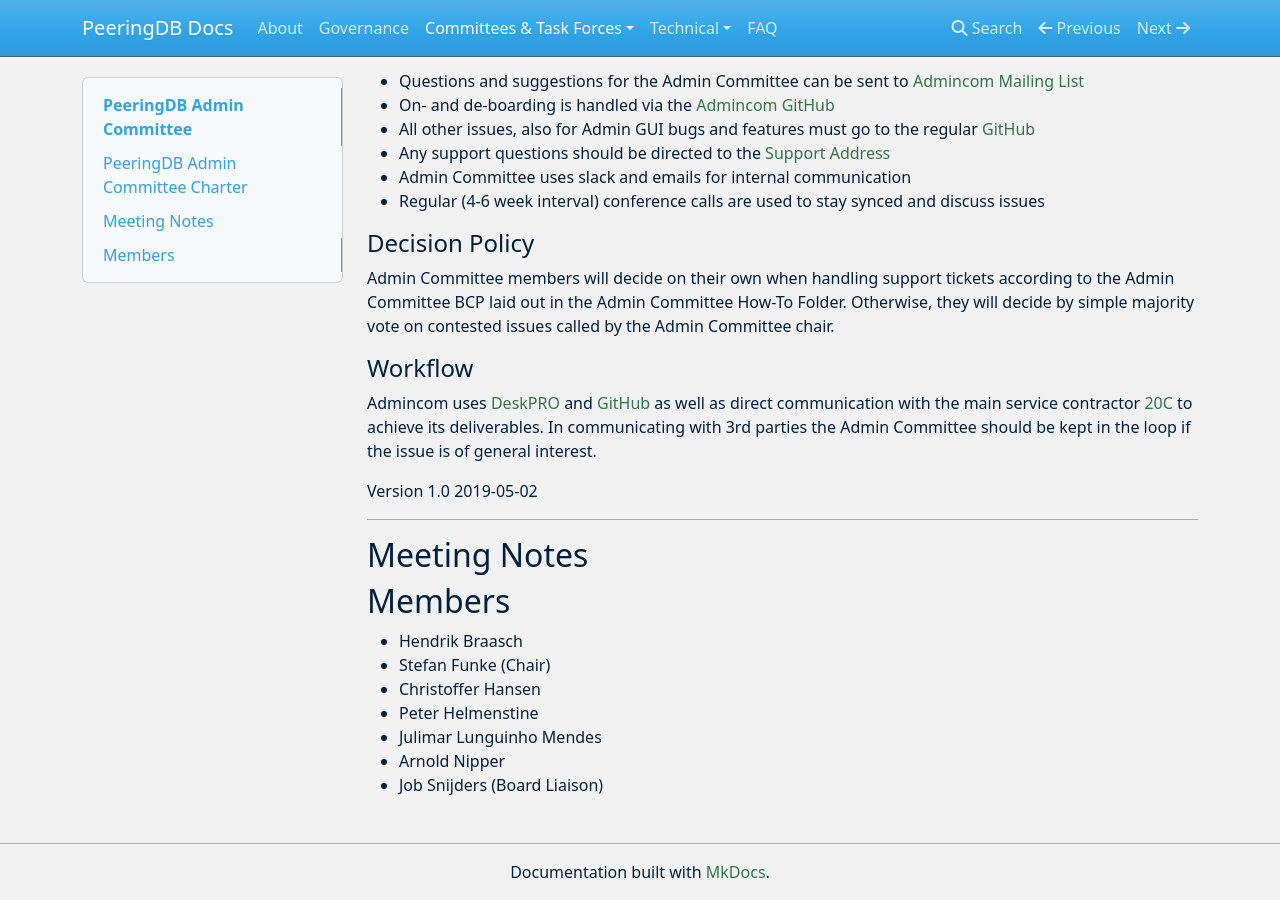
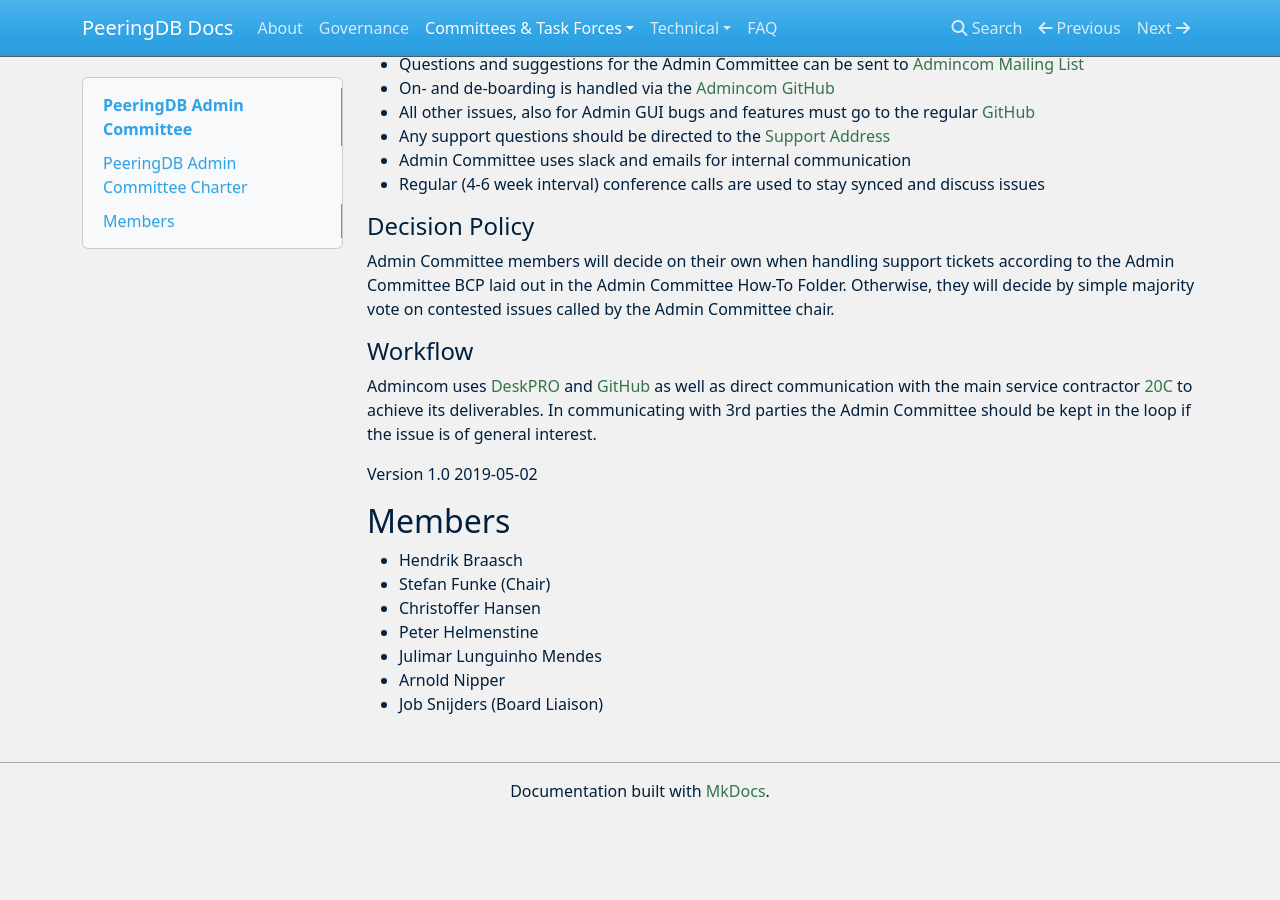
Before and after one commit to peeringdb/docs, an MkDocs documentation site: the page built from docs/committee/admin/index.md, in a window 1280 px wide and 900 px high, scrolled down 1187 px. Built offline with MkDocs 1.6.1, drawn with Linux system fonts in a browser that asks for light colours; nearby versions of some CDN libraries; after the commit the page ends 2006 px from its top, so only the background shows below that.

Commit message:
Style edits for consistency.

```diff
--- a/docs/committee/admin/charter.md
+++ b/docs/committee/admin/charter.md
@@ -1,5 +1,3 @@
----
-
 ## PeeringDB Admin Committee Charter
 
 *** Approved by Board September 27th, 2019 ***
@@ -52,6 +50,3 @@
 Admincom uses [DeskPRO](https://peeringdb.deskpro.com/agent) and [GitHub](https://github.com/peeringdb/admincom/issues) as well as direct communication with the main service contractor [20C](https://20c.com/) to achieve its deliverables. In communicating with 3rd parties the Admin Committee should be kept in the loop if the issue is of general interest.
 
 Version 1.0 2019-05-02
-
-
----
--- a/docs/committee/admin/index.md
+++ b/docs/committee/admin/index.md
@@ -1,13 +1,9 @@
-
 # PeeringDB Admin Committee
 
 - Purpose is to oversee the administrator mission and volunteers.
 - Interested in volunteering? Contact [admincom@lists.peeringdb.com](mailto:admincom@lists.peeringdb.com).
 
 {!docs/committee/admin/charter.md!}
-
-## Meeting Notes
-
 
 ## Members
 - Hendrik Braasch
--- a/docs/committee/product/charter.md
+++ b/docs/committee/product/charter.md
@@ -1,5 +1,3 @@
-
----
 ## Product Committee Charter
 
 *** Approved by Board July 7th, 2017 ***
@@ -45,5 +43,3 @@
 #### Decision Policy
 
 Product Committee members will decide by simple majority vote on contested issues called by the Product Committee Chair.
-
----
```
Also changed, not shown: docs/committee/product/index.md (+0 -1 lines).
